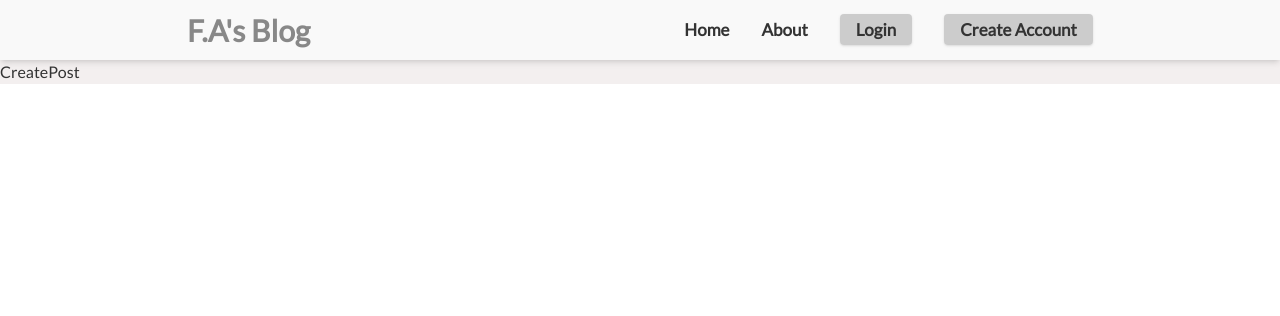
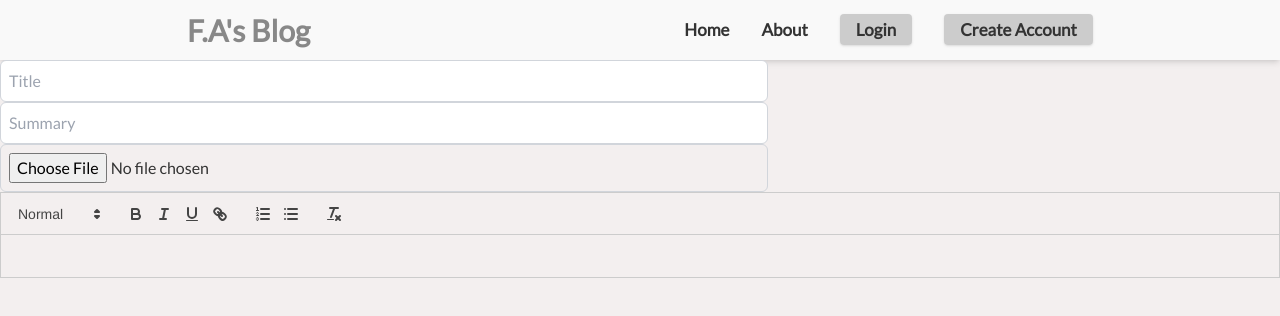
Before and after one commit to favour5678/BlogApp, a React (Create React App) app in the folder client/: page /createPost in a window 1280 px wide. Shown: the top 316 px of the page. Built offline with nearby package versions, Linux system fonts and the light colour scheme.

Commit message:
installed a package & working on the createpost

```diff
--- a/client/package.json
+++ b/client/package.json
@@ -11,6 +11,7 @@
     "react": "^18.2.0",
     "react-dom": "^18.2.0",
     "react-icons": "^4.11.0",
+    "react-quill": "^2.0.0",
     "react-router-dom": "^6.18.0",
     "react-scripts": "5.0.1",
     "web-vitals": "^2.1.4"
--- a/client/src/pages/CreatePost.jsx
+++ b/client/src/pages/CreatePost.jsx
@@ -1,11 +1,26 @@
-import React from 'react'
-import { Navbar } from '../components/Navbar'
+import React from "react";
+import { Navbar } from "../components/Navbar";
+import ReactQuill from "react-quill";
+import 'react-quill/dist/quill.snow.css';
 
 export const CreatePost = () => {
   return (
-    <main>
+    <main className="h-screen">
       <Navbar />
-      CreatePost
+      <form className="flex flex-col">
+        <input
+          type="text"
+          placeholder="Title"
+          className='className="mt-3 w-[60%] p-2 border border-gray-300 rounded-md'
+        />
+        <input
+          type="text"
+          placeholder="Summary"
+          className='className="mt-3 w-[60%] p-2 border border-gray-300 rounded-md'
+        />
+        <input type="file" className='className="mt-3 w-[60%] p-2 border border-gray-300 rounded-md'/>
+        <ReactQuill />
+      </form>
     </main>
-  )
-}
+  );
+};
```
Also changed, not shown: 1 other file (tests, documents, lock files or other folders).
